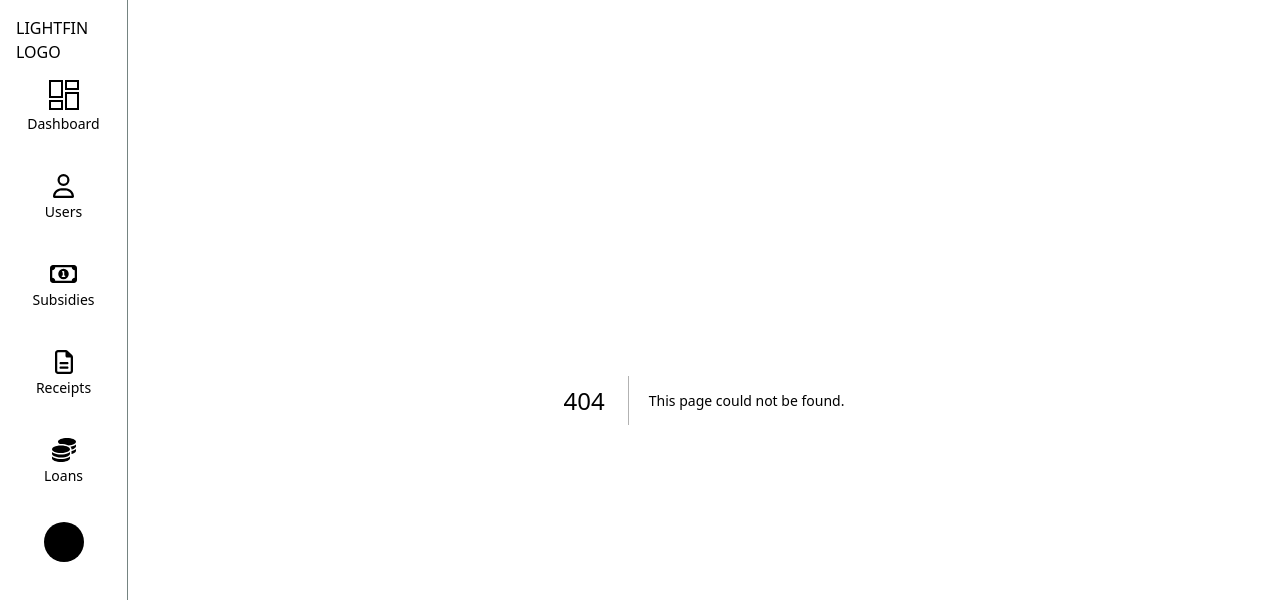
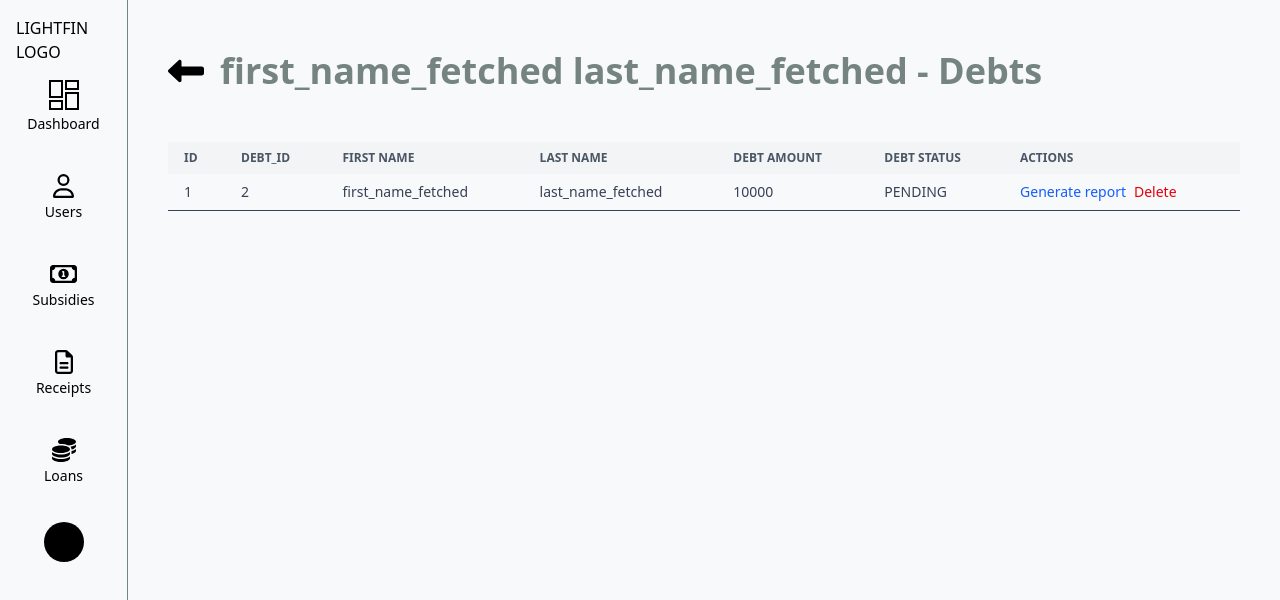
Before and after one commit to anurpeljto/lightfin-fe, a Next.js app: page /user-debts/1 in a window 1280 px wide. Before the commit this address had no page. Shown: the top 600 px of the page. Built offline with nearby package versions, Linux system fonts and the light colour scheme.

Commit message:
Table component, users screen & user debts

```diff
--- /dev/null
+++ b/app/(pages)/(users)/user-debts/[id]/page.tsx
@@ -0,0 +1,56 @@
+'use client';
+import ArrowBack from '@/app/components/navigation/ArrowBack';
+import ReportTable from '@/app/components/reports/ReportTable';
+import ReportPage from '@/app/components/reports/ReportTable'
+import { Column } from '@/app/interfaces/column.interface';
+import { useParams } from 'next/navigation';
+import React from 'react'
+
+
+const page = () => {
+
+  const {id} = useParams();
+
+  const columns: Column[] = [
+    { columnDef: 'id', header: 'id'},
+    { columnDef: 'debt_id', header: 'debt_id' },
+    { columnDef: 'first_name', header: 'First name' },
+    { columnDef: 'last_name', header: 'Last name'},
+    { columnDef: 'debt_amount', header: 'Debt amount' },
+    { columnDef: 'debt_status', header: 'Debt status' },
+    { columnDef: 'actions', header: 'actions' }
+  ];
+
+  const columnData: any = {
+    data: [
+      {
+        id: id,
+        first_name: 'first_name_fetched',
+        last_name: 'last_name_fetched',
+        debt_id: 2,
+        debt_amount: 10000,
+        debt_status: 'PENDING'
+      }
+    ]
+  }
+
+  return (
+    <div className="w-full h-full grid grid-rows-[0.15fr_0.85fr] p-10">
+        <nav className="text-4xl font-bold text-primary p-0 m-0 flex items-center gap-4 pb-10">
+          <ArrowBack/>
+          <p>first_name_fetched last_name_fetched - Debts</p>
+        </nav>
+
+        <div className="w-full h-full sm:grid sm:grid-cols-3 flex flex-col gap-10 lg:gap-24 sm:gap-20 max-h-[200px]">
+          <div className='col-span-3'>
+            <ReportTable
+              columns={columns}
+              columnData={columnData.data}
+            />
+          </div>
+        </div>
+    </div>
+  )
+}
+
+export default page
--- /dev/null
+++ b/app/(pages)/(users)/users/page.tsx
@@ -0,0 +1,56 @@
+import Link from 'next/link'
+import React from 'react'
+
+const page = () => {
+    const users = [
+        {
+            id: 1,
+            name: 'test',
+            last_name: 'lastname',
+            email: 'testmail@test.com',
+            role: 'client'
+        }
+    ]
+  return (
+    <div className="w-full h-full grid grid-rows-[0.15fr_0.85fr] p-10">
+        <h1 className="text-4xl font-bold text-primary p-0 m-0">Users</h1>
+
+        <div className="w-full h-full sm:grid sm:grid-cols-3 flex flex-col gap-10 lg:gap-24 sm:gap-20 max-h-[200px]">
+            <div className='col-span-3'>
+                <table className="min-w-full text-sm text-left text-gray-700">
+                    <thead className="bg-gray-100 text-xs uppercase text-gray-600">
+                        <tr>
+                        <th className="px-4 py-2">ID</th>
+                        <th className="px-4 py-2">First name</th>
+                        <th className="px-4 py-2">Last name</th>
+                        <th className="px-4 py-2">Email</th>
+                        <th className="px-4 py-2">Role</th>
+                        <th className="px-4 py-2">Actions</th>
+                        </tr>
+                    </thead>
+                    <tbody>
+                        {users.map(user => (
+                        <tr key={user.id} className="border-b hover:bg-gray-50">
+                            <td className="px-4 py-2 font-medium text-gray-800">{user.id}</td>
+                            <td className="px-4 py-2">{user.name}</td>
+                            <td className="px-4 py-2">{user.last_name}</td>
+                            <td className="px-4 py-2">{user.email}</td>
+                            <td className="px-4 py-2">{user.role}</td>
+                            <td className="px-4 py-2">
+                                <div className='flex w-full gap-2'>
+                                    <button>Loans</button>
+                                    <Link href={`/user-debts/${user.id}`}>Debts</Link>
+                                    <button>Subsidies</button>
+                                </div>
+                            </td>
+                        </tr>
+                        ))}
+                    </tbody>
+                </table>
+            </div>
+        </div>
+    </div>
+  )
+}
+
+export default page
--- /dev/null
+++ b/app/components/navigation/ArrowBack.tsx
@@ -0,0 +1,17 @@
+'use client';
+import { useRouter } from 'next/navigation';
+import { faLongArrowAltLeft } from '@fortawesome/free-solid-svg-icons';
+import { FontAwesomeIcon } from '@fortawesome/react-fontawesome';
+
+export default function ArrowBack() {
+  const router = useRouter();
+
+  return (
+    <button
+      onClick={() => router.back()}
+      className="flex items-center text-sm text-black hover:underline cursor-pointer"
+    >
+      <FontAwesomeIcon icon={faLongArrowAltLeft} className="text-4xl" />
+    </button>
+  );
+}
--- /dev/null
+++ b/app/components/reports/ReportTable.tsx
@@ -0,0 +1,46 @@
+import { Column } from '@/app/interfaces/column.interface'
+import React from 'react'
+
+interface ReportTableProps {
+    columns: Column[];
+    columnData: any;
+}
+
+const ReportTable = (props: ReportTableProps) => {
+  const {columns, columnData} = props;
+  return (
+    <div className='min-w-full min-h-full'>
+        <table className="min-w-full text-sm text-left text-gray-700">
+            <thead className="bg-gray-100 text-xs uppercase text-gray-600">
+                <tr>
+                {
+                    columns && columns.map(column => (
+                        <th key={column.columnDef} className="px-4 py-2">{column.header}</th>
+                    ))
+                }
+                </tr>
+            </thead>
+            <tbody>
+                {columnData.map((item: any) => (
+                <tr key={item.id} className="border-b hover:bg-gray-50">
+                    {columns.map((col: Column) => (
+                        <td key={col.columnDef} className='px-4 py-2'>
+                            { col.columnDef === 'actions' ? (
+                                <div className="flex gap-2">
+                                    <button className="text-blue-600 hover:underline">Generate report</button>
+                                    <button className="text-red-600 hover:underline">Delete</button>
+                                </div>)
+                                :
+                                String(item[col.columnDef])
+                            }
+                        </td>
+                    ))}
+                </tr>
+                ))}
+            </tbody>
+        </table>
+    </div>
+  )
+}
+
+export default ReportTable;
--- /dev/null
+++ b/app/interfaces/column.interface.ts
@@ -0,0 +1,4 @@
+export interface Column {
+    columnDef: string;
+    header: string;
+}
--- a/app/page.tsx
+++ b/app/page.tsx
@@ -44,14 +44,42 @@ export default function Home() {
       date: '2025-05-19',
     },
     {
-      id: 'TX12345',
+      id: 'TX12347',
       customer: 'John Doe',
       amount: 49.99,
       status: 'FISCALIZED',
       date: '2025-05-20',
     },
     {
-      id: 'TX12346',
+      id: 'TX12348',
+      customer: 'Jane Smith',
+      amount: 120.00,
+      status: 'PENDING',
+      date: '2025-05-19',
+    },
+    {
+      id: 'TX12349',
+      customer: 'John Doe',
+      amount: 49.99,
+      status: 'FISCALIZED',
+      date: '2025-05-20',
+    },
+    {
+      id: 'TX123410',
+      customer: 'Jane Smith',
+      amount: 120.00,
+      status: 'PENDING',
+      date: '2025-05-19',
+    },
+    {
+      id: 'TX123411',
+      customer: 'John Doe',
+      amount: 49.99,
+      status: 'FISCALIZED',
+      date: '2025-05-20',
+    },
+    {
+      id: 'TX123412',
       customer: 'Jane Smith',
       amount: 120.00,
       status: 'PENDING',
@@ -161,6 +189,7 @@ export default function Home() {
 
         <div className="col-span-3 w-full h-full flex flex-col p-4 bg-white rounded-lg border-1 border-gray-200">
           <p className="p-0 pb-3 m-0 text-lg text-primary font-bold">Latest issued receipts</p>
+          <div className="max-h-[150px] overflow-y-scroll">
             <table className="min-w-full text-sm text-left text-gray-700">
               <thead className="bg-gray-100 text-xs uppercase text-gray-600">
                 <tr>
@@ -192,5 +221,6 @@ export default function Home() {
           </div>
         </div>
       </div>
+    </div>
   );
 }
```
Lines whose indentation alone changed are shown as unchanged.
